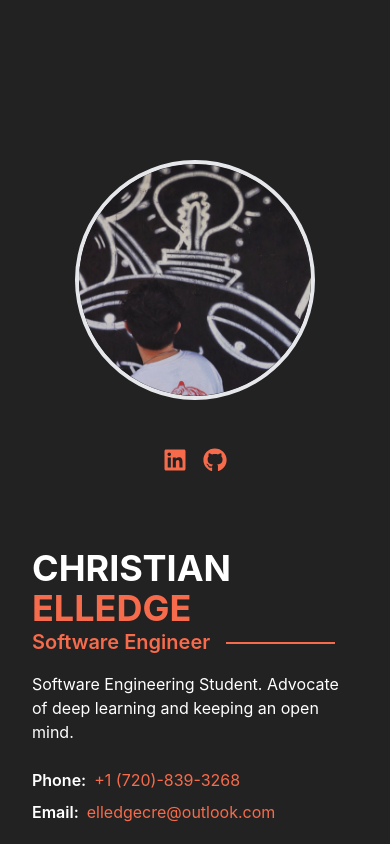
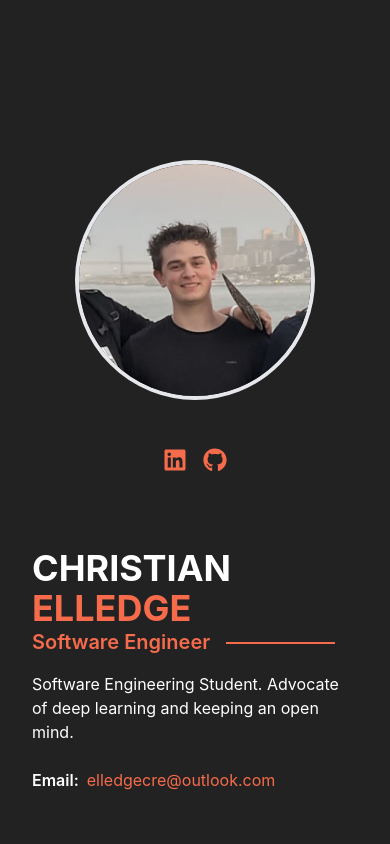
Before and after one commit to elledgecr/Portfolio, a React (Create React App) app: page / in a window 390 px wide. Shown: the top 844 px of the page. Built offline with nearby package versions, Linux system fonts and the light colour scheme.

Commit message:
Chore/update contact (#11)
* Update HeadShot Image

* Remove Phone Number Contact

```diff
--- a/src/components/hero/index.tsx
+++ b/src/components/hero/index.tsx
@@ -20,11 +20,6 @@ const HeroSection: React.FC = () => {
 
         <div className="flex flex-col space-y-2 text-gray-400 mb-4">
           <HeroContactItem
-            label="Phone"
-            value="+1 (720)-839-3268"
-            href="tel:+17208393268"
-          />
-          <HeroContactItem
             label="Email"
             value="elledgecre@outlook.com"
             href="mailto:elledgecre@outlook.com"
--- a/src/components/hero/pictureDisplay.tsx
+++ b/src/components/hero/pictureDisplay.tsx
@@ -1,5 +1,5 @@
 import React from "react";
-import MeImage from "../../assets/Me.png";
+import MeImage from "../../assets/Headshot.png";
 
 /**
  * @returns A component that displays the profile picture for the hero section.
```
Also changed, not shown: src/assets/Headshot.png (added).
